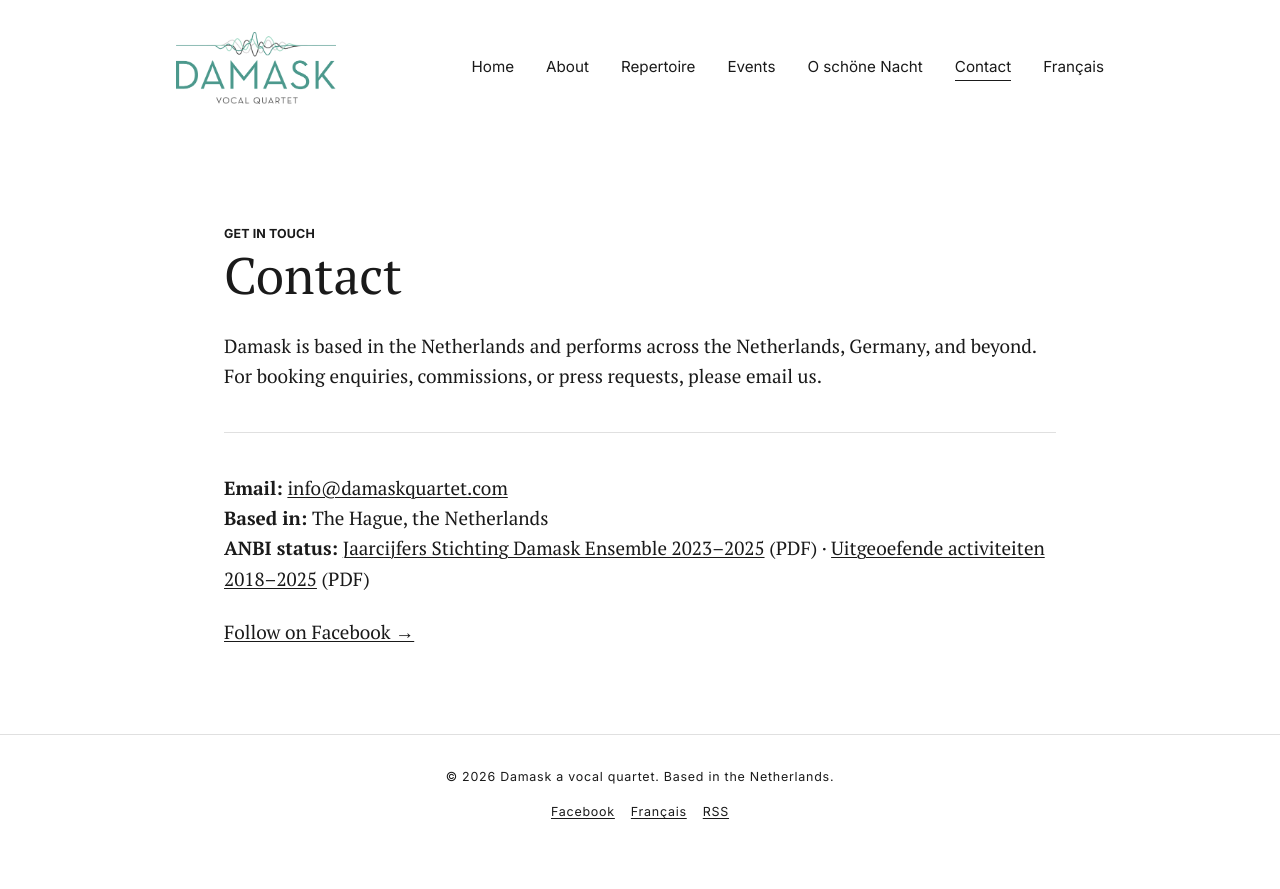
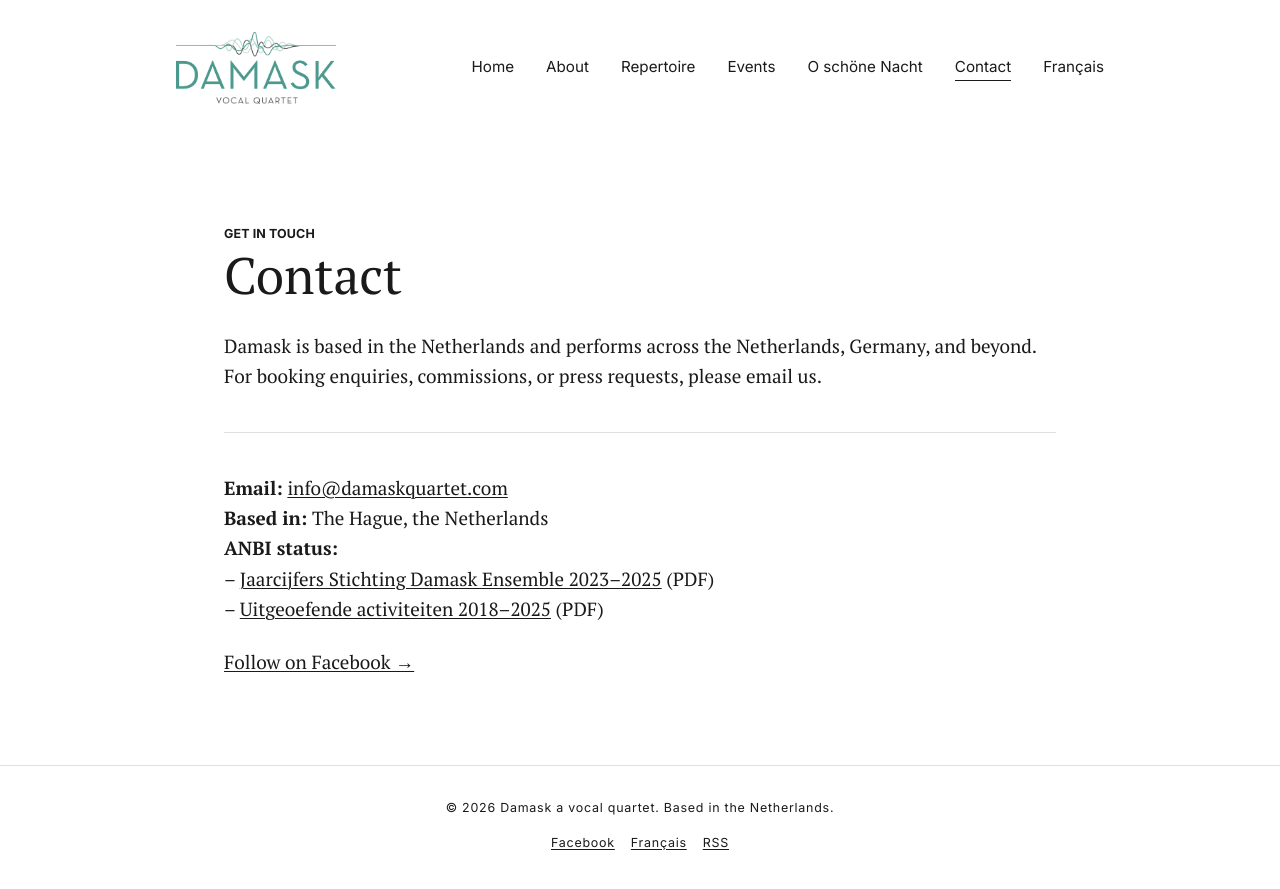
Before and after one commit to damaskensemble/damaskensemble.github.io, a Jekyll site: the page built from contact.md, in a window 1280 px wide. Shown: the top 889 px of the page. Built offline with Jekyll 4.4.1, drawn with Linux system fonts in a browser that asks for light colours.

Commit message:
Contact page: ANBI documents as a dash list under the heading
Co-Authored-By: Claude Opus 5.5 <noreply@anthropic.com>

```diff
--- a/assets/css/damask-live-theme.css
+++ b/assets/css/damask-live-theme.css
@@ -242,6 +242,14 @@ figure.photo figcaption {
 .notice-date { color: var(--color-gold); }
 .notice-venue { color: var(--color-ink); opacity: 0.65; }
 
+/* Plain list with a dash before each item (e.g. ANBI documents on Contact) */
+ul.dash-list {
+  list-style: none;
+  padding-left: 0;
+  margin: -1.2em 0 1.2em;   /* cancels the paragraph's 1.2em bottom margin, so the list follows the line above directly */
+}
+ul.dash-list li::before { content: "– "; }
+
 /* Contact form: flat corners, plain black button */
 form.contact-form label { color: var(--color-gold); }
 form.contact-form input,
--- a/contact.md
+++ b/contact.md
@@ -15,9 +15,11 @@ requests, please email us.
   <strong>Email:</strong> <a href="mailto:info@damaskquartet.com">info@damaskquartet.com</a><br>
   <strong>Based in:</strong> The Hague, the Netherlands<br>
   <strong>ANBI status:</strong>
-  <a href="{{ '/assets/docs/Jaarcijfers_Stichting_Damask_Ensemble_2023-2025.pdf' | relative_url }}">Jaarcijfers Stichting Damask Ensemble 2023–2025</a> (PDF) ·
-  <a href="{{ '/assets/docs/Uitgeoefende_activiteiten_Damask_Vocal_Quartet_2018-2025.pdf' | relative_url }}">Uitgeoefende activiteiten 2018–2025</a> (PDF)
 </p>
+<ul class="dash-list">
+  <li><a href="{{ '/assets/docs/Jaarcijfers_Stichting_Damask_Ensemble_2023-2025.pdf' | relative_url }}">Jaarcijfers Stichting Damask Ensemble 2023–2025</a> (PDF)</li>
+  <li><a href="{{ '/assets/docs/Uitgeoefende_activiteiten_Damask_Vocal_Quartet_2018-2025.pdf' | relative_url }}">Uitgeoefende activiteiten 2018–2025</a> (PDF)</li>
+</ul>
 
 <p>
   <a href="https://www.facebook.com/dmskensemble/" target="_blank" rel="noopener">Follow on Facebook &rarr;</a>
```
